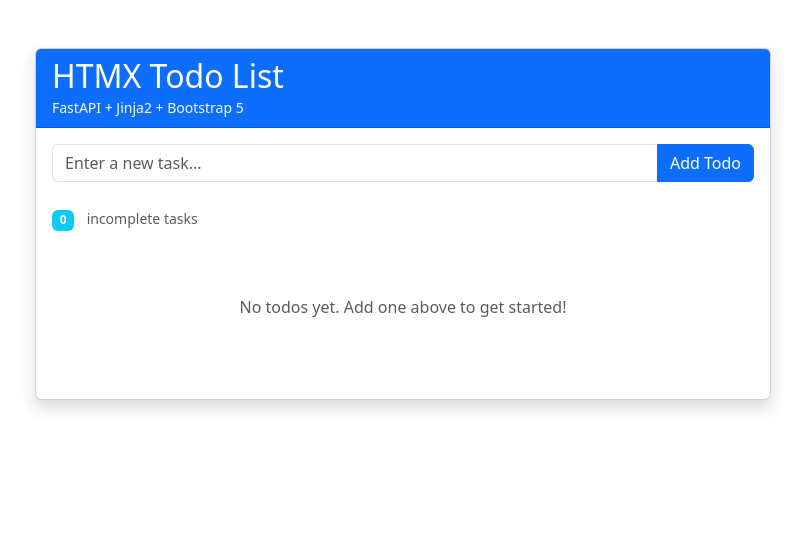
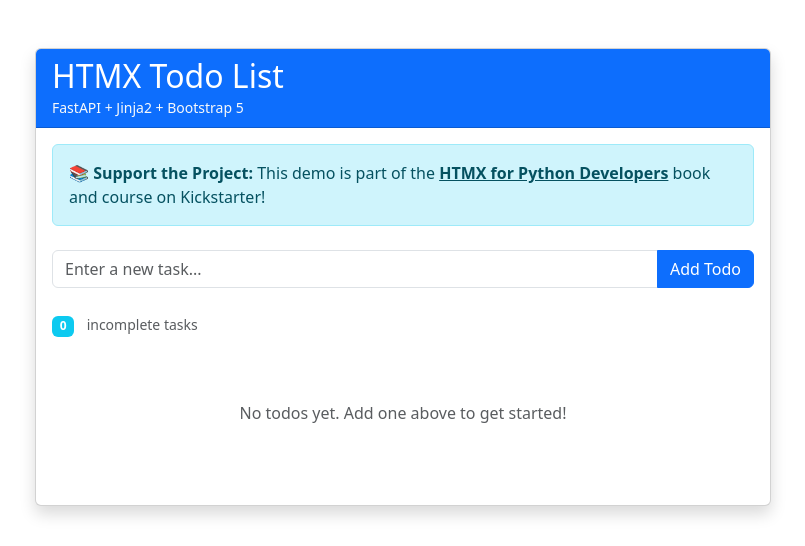
Before and after one commit to nunombispo/HTMX-For-Python-Developers, a FastAPI app: page / in a window 1280 px wide. Shown: the top 546 px of the page, without its empty margins (237-1042 px from the left). Run offline with FastAPI, Linux system fonts and the light colour scheme; some libraries are stand-ins or nearby versions.

Commit message:
Add Kickstarter support mention in index.html to promote the HTMX for Python Developers book and course.

```diff
--- a/templates/index.html
+++ b/templates/index.html
@@ -31,6 +31,14 @@
                         <small class="text-light">FastAPI + Jinja2 + Bootstrap 5</small>
                     </div>
                     <div class="card-body">
+                        <!-- Kickstarter Mention -->
+                        <div class="alert alert-info mb-4" role="alert">
+                            <strong>📚 Support the Project:</strong> This demo is part of the
+                            <a href="https://www.kickstarter.com/projects/devasservice/htmx-for-python-developers-book-and-course"
+                               target="_blank"
+                               class="alert-link">HTMX for Python Developers</a>
+                            book and course on Kickstarter!
+                        </div>
                         <!-- Todo Form -->
                         <form hx-post="/todos"
                               hx-target="#todo-list"
```
